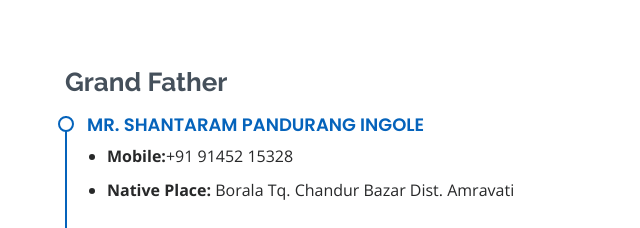
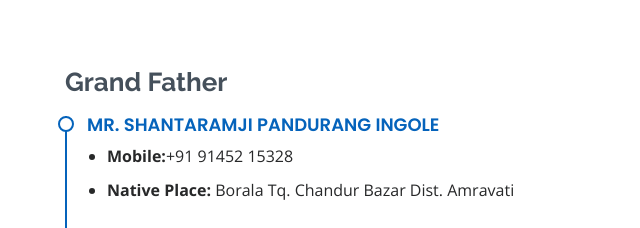
Before and after one commit to amar1021/abhibio, a plain HTML site: page index.html in a window 1280 px wide. Shown: the part 1452-1680 px from the top of the page, 640-1280 px from the left. Drawn offline with nearby package versions, Linux system fonts and the light colour scheme.

Commit message:
small changes

```diff
--- a/index.html
+++ b/index.html
@@ -160,7 +160,7 @@
           <div class="col-lg-6">
             <h3 class="resume-title">Grand Father</h3>
             <div class="resume-item">
-              <h4>Mr. Shantaram Pandurang Ingole</h4>
+              <h4>Mr. Shantaramji Pandurang Ingole</h4>
               <ul>
                 <li><strong>Mobile:</strong>+91 91452 15328</li>
                 <li><strong>Native Place:</strong> Borala Tq. Chandur Bazar Dist. Amravati</li>
```
